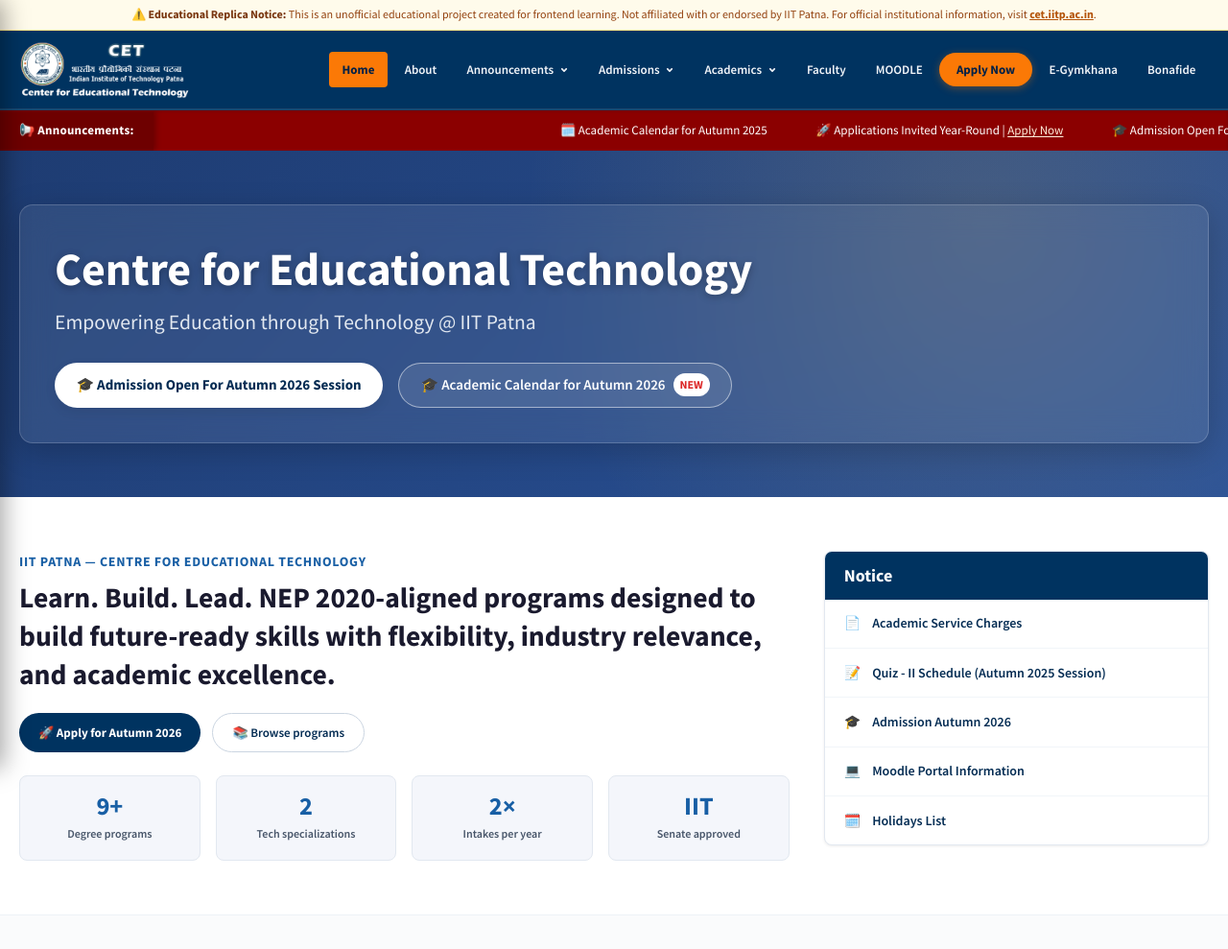
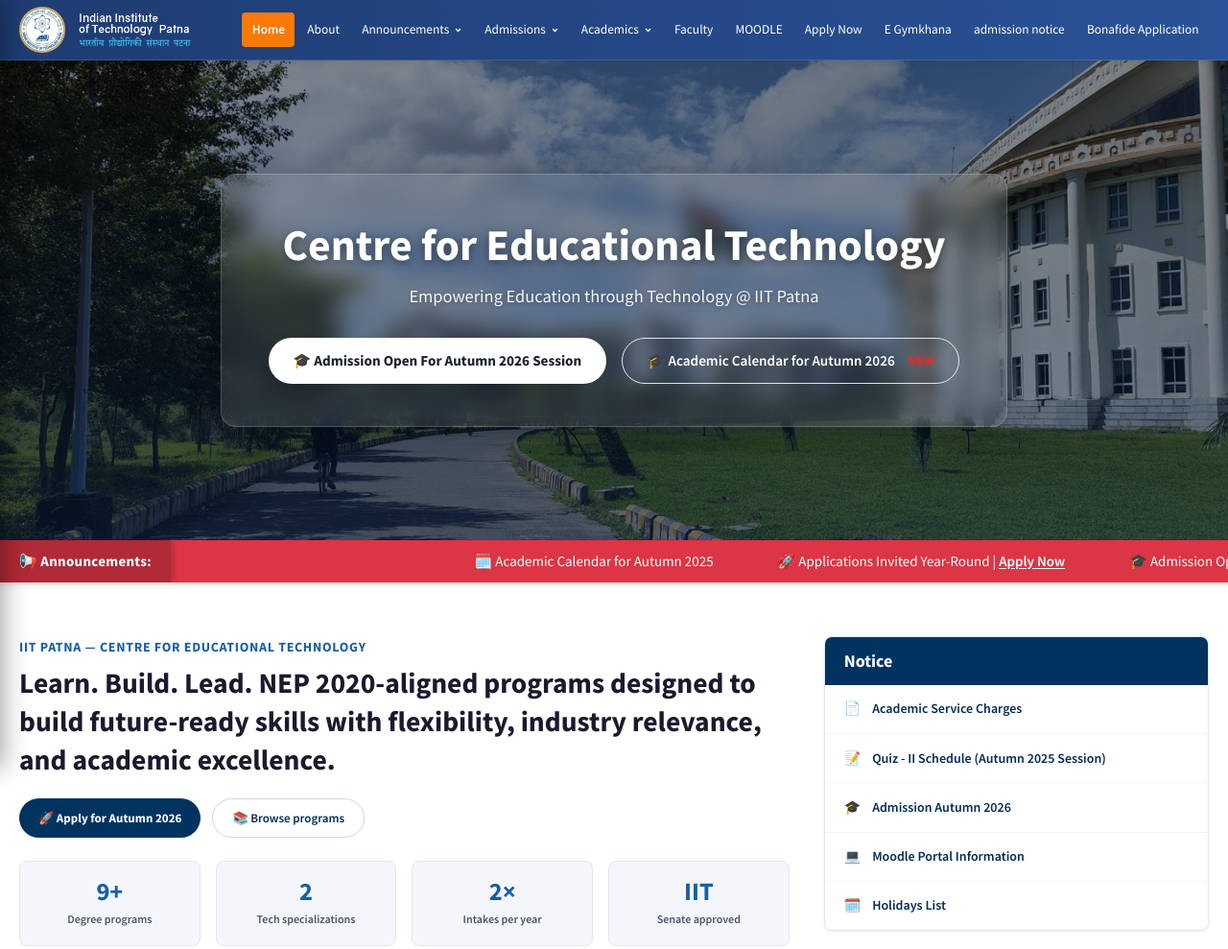
Before and after one commit to ayushcmd/iitp-cet-mock, a plain HTML site: page index.html in a window 1280 px wide. Shown: the top 989 px of the page at 96% size. Drawn offline with Linux system fonts and the light colour scheme.

Commit message:
fix: align homepage branding, imagery and layout with CET reference
- Replace solid gradient hero with authentic IIT Patna campus photograph and dark overlay
- Rebuild centered glassmorphic hero panel with centered typography and action pill buttons
- Update header to single compact bar with authentic bilingual IIT Patna seal/title and orange Home tab
- Correct navigation labels and remove oversized CTA button from desktop nav
- Relocate announcement marquee ticker directly beneath hero section
- Move educational disclaimer strictly to footer attribution
- Add Educational Purpose & Disclaimer section in README.md

```diff
--- a/css/components.css
+++ b/css/components.css
@@ -7,19 +7,22 @@
    1. Site Header & Brand Bar
    -------------------------------------------------------------------------- */
 .site-header {
-  background-color: var(--color-brand-primary);
+  background: linear-gradient(90deg, #1e3c72, #2a5298);
   color: var(--color-text-white);
   position: relative;
   z-index: var(--z-header);
-  border-bottom: 2px solid rgba(255, 255, 255, 0.1);
+  border-bottom: 1px solid rgba(255, 255, 255, 0.12);
+  box-shadow: 0 2px 10px rgba(0, 0, 0, 0.08);
 }
 
 .header-inner {
   display: flex;
   align-items: center;
   justify-content: space-between;
-  padding: 0.65rem var(--container-padding);
-  min-height: 80px;
+  padding: 0.4rem var(--container-padding);
+  max-width: 1440px;
+  margin: 0 auto;
+  min-height: 62px;
 }
 
 .brand-wrapper {
@@ -35,8 +38,9 @@
 }
 
 .brand-logo-img {
-  height: 60px;
+  height: 48px;
   width: auto;
+  max-width: 260px;
   object-fit: contain;
 }
 
@@ -51,7 +55,7 @@
 .nav-list {
   display: flex;
   align-items: center;
-  gap: 0.25rem;
+  gap: 0.15rem;
   margin: 0;
   padding: 0;
 }
@@ -63,11 +67,11 @@
 .nav-link {
   display: inline-flex;
   align-items: center;
-  gap: 0.35rem;
-  padding: 0.5rem 0.85rem;
-  font-size: var(--font-size-sm);
-  font-weight: 600;
-  color: #f1f5f9;
+  gap: 0.3rem;
+  padding: 0.45rem 0.65rem;
+  font-size: 0.835rem;
+  font-weight: 500;
+  color: #ffffff;
   text-decoration: none;
   border-radius: var(--radius-sm);
   transition: all var(--transition-fast);
@@ -77,48 +81,33 @@
 .nav-link:hover,
 .nav-item:hover > .nav-link,
 .nav-link:focus-visible {
-  color: #ffffff;
-  background-color: rgba(255, 255, 255, 0.12);
-  text-decoration: none;
-}
-
-/* Active Nav State (Matches Original Orange Pill for Home with WCAG 2.2 AA Contrast) */
+  color: #f9c74f;
+  background-color: rgba(255, 255, 255, 0.1);
+  text-decoration: none;
+}
+
+/* Active Nav State (Matches Original Orange Button for Home in Screenshot 2) */
 .nav-item.active > .nav-link {
-  background-color: var(--color-accent-orange);
-  color: #002147;
-  font-weight: 700;
+  background-color: #fb7906;
+  color: #ffffff;
+  font-weight: 600;
+  border-radius: 4px;
 }
 
 .nav-item.active > .nav-link:hover {
   background-color: #e06c00;
-  color: #002147;
+  color: #ffffff;
 }
 
 .nav-link .caret-icon {
-  width: 10px;
-  height: 10px;
+  width: 9px;
+  height: 9px;
   fill: currentColor;
   transition: transform var(--transition-fast);
 }
 
 .nav-item:hover > .nav-link .caret-icon {
   transform: rotate(180deg);
-}
-
-/* Action Apply Now Button in Navbar (High Contrast WCAG 2.2 AA) */
-.nav-item.nav-cta .nav-link {
-  background-color: var(--color-accent-orange);
-  color: #002147;
-  font-weight: 700;
-  border-radius: var(--radius-pill);
-  padding: 0.45rem 1.1rem;
-  box-shadow: 0 2px 8px rgba(251, 121, 6, 0.35);
-}
-
-.nav-item.nav-cta .nav-link:hover {
-  background-color: #e06c00;
-  color: #002147;
-  transform: translateY(-1px);
 }
 
 /* Level 1 Dropdown Submenu */
@@ -202,18 +191,20 @@
    3. Announcement Marquee Ticker
    -------------------------------------------------------------------------- */
 .announcement-ticker {
-  background-color: var(--color-alert-maroon);
+  background-color: #dc3545;
   color: #ffffff;
   display: flex;
   align-items: center;
   overflow: hidden;
-  font-size: var(--font-size-sm);
-  height: 42px;
-  box-shadow: inset 0 1px 3px rgba(0, 0, 0, 0.2);
+  font-size: var(--font-size-base);
+  height: 44px;
+  position: relative;
+  z-index: 10;
+  box-shadow: 0 2px 6px rgba(0, 0, 0, 0.15);
 }
 
 .ticker-badge {
-  background-color: #6e0000;
+  background-color: #b02a37;
   padding: 0 1.25rem;
   height: 100%;
   display: flex;
@@ -222,7 +213,7 @@
   white-space: nowrap;
   letter-spacing: 0.02em;
   z-index: 2;
-  box-shadow: 2px 0 6px rgba(0, 0, 0, 0.25);
+  box-shadow: 2px 0 6px rgba(0, 0, 0, 0.2);
 }
 
 .ticker-track-wrapper {
@@ -245,18 +236,20 @@
 
 .ticker-item {
   display: inline-block;
-  margin-right: 3rem;
-  color: #ffffff;
+  margin-right: 4rem;
+  color: #ffffff;
+  font-weight: 500;
 }
 
 .ticker-item a {
-  color: #ffeedb;
+  color: #ffffff;
   text-decoration: underline;
   text-underline-offset: 2px;
+  font-weight: 600;
 }
 
 .ticker-item a:hover {
-  color: #ffffff;
+  color: #ffeedb;
 }
 
 @keyframes marqueeAnimation {
@@ -268,94 +261,98 @@
    4. Hero Section & Glassmorphic Container
    -------------------------------------------------------------------------- */
 .hero-section {
-  background: var(--gradient-hero);
-  color: #ffffff;
-  padding: var(--space-2xl) 0;
+  background: linear-gradient(rgba(0, 0, 0, 0.45), rgba(10, 30, 60, 0.55)),
+              url('../assets/images/hero/campus-background.jpg') center center / cover no-repeat;
+  color: #ffffff;
+  min-height: 500px;
+  display: flex;
+  align-items: center;
+  justify-content: center;
+  text-align: center;
   position: relative;
   overflow: hidden;
-}
-
-.hero-section::before {
-  content: '';
-  position: absolute;
-  top: 0;
-  left: 0;
-  right: 0;
-  bottom: 0;
-  background: radial-gradient(circle at 80% 20%, rgba(249, 199, 79, 0.15), transparent 45%);
-  pointer-events: none;
+  padding: 4rem 1.5rem;
 }
 
 .hero-glass-card {
-  background: rgba(255, 255, 255, 0.08);
-  backdrop-filter: blur(16px);
-  -webkit-backdrop-filter: blur(16px);
+  background: rgba(255, 255, 255, 0.1);
+  backdrop-filter: blur(10px);
+  -webkit-backdrop-filter: blur(10px);
   border: 1px solid rgba(255, 255, 255, 0.18);
-  border-radius: var(--radius-lg);
-  padding: var(--space-xl);
-  box-shadow: var(--shadow-glass);
+  border-radius: 16px;
+  box-shadow: 0 8px 32px rgba(0, 0, 0, 0.25);
+  padding: 2.75rem 2.25rem;
+  max-width: 820px;
+  margin: 0 auto;
+  text-align: center;
 }
 
 .hero-title {
   color: #ffffff;
-  font-size: clamp(2rem, 4vw, 3rem);
-  font-weight: 800;
-  margin-bottom: var(--space-sm);
-  text-shadow: 0 2px 8px rgba(0, 0, 0, 0.3);
+  font-size: clamp(2rem, 3.8vw, 2.85rem);
+  font-weight: 700;
+  margin-bottom: 0.65rem;
+  text-shadow: 0 2px 10px rgba(0, 0, 0, 0.4);
+  text-align: center;
 }
 
 .hero-subtitle {
-  font-size: clamp(1.05rem, 2vw, 1.35rem);
-  color: #e2e8f0;
-  margin-bottom: var(--space-lg);
+  font-size: clamp(1rem, 1.6vw, 1.15rem);
+  color: rgba(255, 255, 255, 0.95);
+  margin-bottom: 1.75rem;
   font-weight: 400;
+  text-align: center;
+  text-shadow: 0 1px 4px rgba(0, 0, 0, 0.3);
 }
 
 .hero-cta-group {
   display: flex;
+  align-items: center;
+  justify-content: center;
   flex-wrap: wrap;
-  gap: var(--space-md);
-  margin-top: var(--space-md);
+  gap: 1rem;
 }
 
 /* Hero Pill Action Buttons */
 .btn-hero-light {
   background-color: #ffffff;
-  color: var(--color-brand-navy-dark);
-  font-weight: 700;
-  font-size: var(--font-size-base);
-  padding: 0.65rem 1.4rem;
+  color: #1a202c;
+  font-weight: 700;
+  font-size: 0.95rem;
+  padding: 0.7rem 1.6rem;
   border-radius: var(--radius-pill);
-  box-shadow: var(--shadow-md);
+  box-shadow: 0 4px 14px rgba(0, 0, 0, 0.15);
   display: inline-flex;
   align-items: center;
   gap: 0.5rem;
+  text-decoration: none;
   transition: all var(--transition-fast);
 }
 
 .btn-hero-light:hover {
-  background-color: #f1f5f9;
+  background-color: #f8fafc;
   transform: translateY(-2px);
-  color: var(--color-brand-primary);
+  color: #003360;
   text-decoration: none;
 }
 
 .btn-hero-outline {
-  background-color: rgba(255, 255, 255, 0.1);
-  color: #ffffff;
-  border: 1px solid rgba(255, 255, 255, 0.5);
+  background-color: transparent;
+  color: #ffffff;
+  border: 1.5px solid rgba(255, 255, 255, 0.85);
   font-weight: 600;
-  font-size: var(--font-size-base);
-  padding: 0.65rem 1.4rem;
+  font-size: 0.95rem;
+  padding: 0.65rem 1.6rem;
   border-radius: var(--radius-pill);
   display: inline-flex;
   align-items: center;
   gap: 0.5rem;
+  text-decoration: none;
   transition: all var(--transition-fast);
 }
 
 .btn-hero-outline:hover {
-  background-color: rgba(255, 255, 255, 0.22);
+  background-color: rgba(255, 255, 255, 0.15);
   border-color: #ffffff;
   transform: translateY(-2px);
   color: #ffffff;
@@ -363,12 +360,11 @@
 }
 
 .badge-blinking-new {
-  color: var(--color-alert-red);
-  background: #ffffff;
-  padding: 2px 7px;
-  border-radius: var(--radius-pill);
-  font-size: 0.75rem;
+  color: #ff2222;
   font-weight: 800;
+  font-size: 0.8rem;
+  letter-spacing: 0.04em;
+  margin-left: 0.35rem;
   animation: blinkTag 1s step-end infinite;
 }
 
--- a/index.html
+++ b/index.html
@@ -31,17 +31,12 @@
     <div class="preloader-text">Centre for Educational Technology</div>
   </div>
 
-  <!-- Site-Wide Educational Replica Disclaimer Banner -->
-  <aside class="replica-disclaimer" role="note">
-    <span>⚠️ <strong>Educational Replica Notice:</strong> This is an unofficial educational project created for frontend learning. Not affiliated with or endorsed by IIT Patna. For official institutional information, visit <a href="https://cet.iitp.ac.in/" target="_blank" rel="noopener">cet.iitp.ac.in</a>.</span>
-  </aside>
-
   <!-- Reusable Site Header & Brand Bar -->
   <header class="site-header" role="banner">
     <div class="container header-inner">
       <div class="brand-wrapper">
-        <a href="index.html" class="brand-logo-link" aria-label="CET IIT Patna Home">
-          <img src="assets/images/logo.png" alt="Centre for Educational Technology - IIT Patna" class="brand-logo-img">
+        <a href="index.html" class="brand-logo-link" aria-label="Indian Institute of Technology Patna">
+          <img src="assets/images/header-logo.png" alt="Indian Institute of Technology Patna - भारतीय प्रौद्योगिकी संस्थान पटना" class="brand-logo-img">
         </a>
       </div>
 
@@ -115,14 +110,17 @@
           <li class="nav-item">
             <a href="pages/online-classes.html" class="nav-link">MOODLE</a>
           </li>
-          <li class="nav-item nav-cta">
-            <a href="https://registrations.iitp-cep.in/" target="_blank" rel="noopener" class="nav-link">Apply Now</a>
+          <li class="nav-item">
+            <a href="https://registrations.iitp-cep.in" target="_blank" rel="noopener" class="nav-link">Apply Now</a>
           </li>
           <li class="nav-item">
-            <a href="pages/e-gymkhana.html" class="nav-link">E-Gymkhana</a>
+            <a href="pages/e-gymkhana.html" class="nav-link">E Gymkhana</a>
           </li>
           <li class="nav-item">
-            <a href="pages/bonafide-application.html" class="nav-link">Bonafide</a>
+            <a href="pages/admission-notice.html" class="nav-link">admission notice</a>
+          </li>
+          <li class="nav-item">
+            <a href="pages/bonafide-application.html" class="nav-link">Bonafide Application</a>
           </li>
         </ul>
       </nav>
@@ -228,22 +226,7 @@
   <!-- Main Content Landmark (WCAG 2.2 AA) -->
   <main id="mainContent">
 
-  <!-- Marquee Announcement Ticker (Pause on Hover) -->
-  <div class="announcement-ticker" role="region" aria-label="Announcements Marquee">
-    <div class="ticker-badge">📢 Announcements:</div>
-    <div class="ticker-track-wrapper">
-      <div class="ticker-track">
-        <span class="ticker-item">🗓️ Academic Calendar for Autumn 2025</span>
-        <span class="ticker-item">🚀 Applications Invited Year-Round | <a href="https://registrations.iitp-cep.in/" target="_blank" rel="noopener">Apply Now</a></span>
-        <span class="ticker-item">🎓 Admission Open For Autumn 2026 Session</span>
-        <span class="ticker-item">🗓️ Academic Calendar for Autumn 2025</span>
-        <span class="ticker-item">🚀 Applications Invited Year-Round | <a href="https://registrations.iitp-cep.in/" target="_blank" rel="noopener">Apply Now</a></span>
-        <span class="ticker-item">🎓 Admission Open For Autumn 2026 Session</span>
-      </div>
-    </div>
-  </div>
-
-  <!-- Main Hero Section (Gradient & Glassmorphism) -->
+  <!-- Main Hero Section (Campus Background & Centered Glassmorphism) -->
   <section class="hero-section" aria-label="Hero Banner">
     <div class="container">
       <div class="hero-glass-card">
@@ -261,6 +244,21 @@
       </div>
     </div>
   </section>
+
+  <!-- Marquee Announcement Ticker (Pause on Hover) -->
+  <div class="announcement-ticker" role="region" aria-label="Announcements Marquee">
+    <div class="ticker-badge">📢 Announcements:</div>
+    <div class="ticker-track-wrapper">
+      <div class="ticker-track">
+        <span class="ticker-item">🗓️ Academic Calendar for Autumn 2025</span>
+        <span class="ticker-item">🚀 Applications Invited Year-Round | <a href="https://registrations.iitp-cep.in/" target="_blank" rel="noopener">Apply Now</a></span>
+        <span class="ticker-item">🎓 Admission Open For Autumn 2026 Session</span>
+        <span class="ticker-item">🗓️ Academic Calendar for Autumn 2025</span>
+        <span class="ticker-item">🚀 Applications Invited Year-Round | <a href="https://registrations.iitp-cep.in/" target="_blank" rel="noopener">Apply Now</a></span>
+        <span class="ticker-item">🎓 Admission Open For Autumn 2026 Session</span>
+      </div>
+    </div>
+  </div>
 
   <!-- Introduction, Quick Stats & Notice Sidebar Section -->
   <section class="section-padding" aria-label="Introduction and Notices">
@@ -643,7 +641,10 @@
     <!-- Bottom Copyright & Disclaimer -->
     <div class="footer-bottom-bar">
       <div class="container">
-        © CET IIT Patna 2026 | Unofficial Educational Replica | Designed &amp; Maintained for Learning by ayushcmd
+        <p>© CET IIT Patna 2026 | Designed &amp; Maintained for Learning by ayushcmd</p>
+        <p class="replica-disclaimer" style="margin-top: 0.35rem; font-size: 0.8125rem; color: #94a3b8;">
+          Unofficial educational frontend replica. Not affiliated with or endorsed by IIT Patna. Official website: <a href="https://cet.iitp.ac.in/" target="_blank" rel="noopener" style="color: #cbd5e1; text-decoration: underline;">cet.iitp.ac.in</a>.
+        </p>
       </div>
     </div>
   </footer>
```
Also changed, not shown: css/responsive.css (+25 -5 lines), assets/images/circular-seal.png (added), assets/images/header-logo.png (added), assets/images/hero/campus-background.jpg (added), 1 other file.
